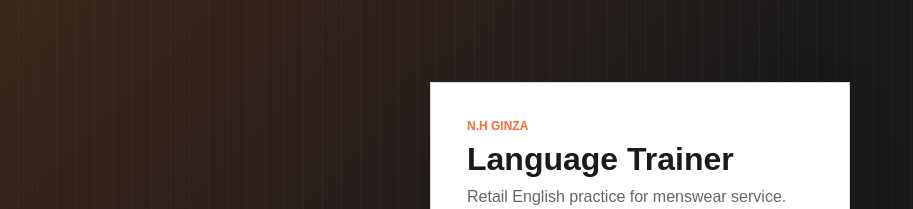
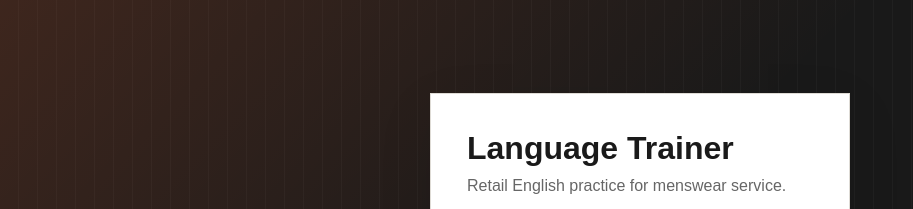
Before and after one commit to eetomato/Language-Trainer, a React (Vite) app: page / in a window 1280 px wide. Shown: the top 209 px of the page, without its empty margins (0-913 px from the left). Built offline with nearby package versions, Linux system fonts and the light colour scheme; no server answers; the database is empty.

Commit message:
fix: N.H GINZA 텍스트 제거

```diff
--- a/src/components/Layout.jsx
+++ b/src/components/Layout.jsx
@@ -5,7 +5,6 @@
     <div className="app-shell">
       <header className="top-bar">
         <div>
-          <p className="eyebrow">n.h ginza</p>
           <h1>Menswear Language Trainer</h1>
         </div>
         <div className="user-chip">
--- a/src/components/Login.jsx
+++ b/src/components/Login.jsx
@@ -96,7 +96,6 @@
     return (
       <main className="login-shell">
         <section className="login-panel">
-          <p className="eyebrow">n.h ginza</p>
           <div style={{ textAlign: 'center', padding: '32px 0' }}>
             <p style={{ fontSize: '2rem', marginBottom: 12 }}>✓</p>
             <p style={{ fontWeight: 700, marginBottom: 8 }}>パスワードを設定しました。</p>
@@ -111,7 +110,6 @@
     return (
       <main className="login-shell">
         <section className="login-panel">
-          <p className="eyebrow">n.h ginza</p>
           <h1>パスワード設定</h1>
           <p className="login-copy">{pendingEmployee?.name} さん、初回ログインです。パスワードを設定してください。</p>
           <form onSubmit={handleSetup} className="login-form">
@@ -134,7 +132,6 @@
   return (
     <main className="login-shell">
       <section className="login-panel" aria-labelledby="login-title">
-        <p className="eyebrow">n.h ginza</p>
         <h1 id="login-title">Language Trainer</h1>
         <p className="login-copy">Retail English practice for menswear service.</p>
 
```
